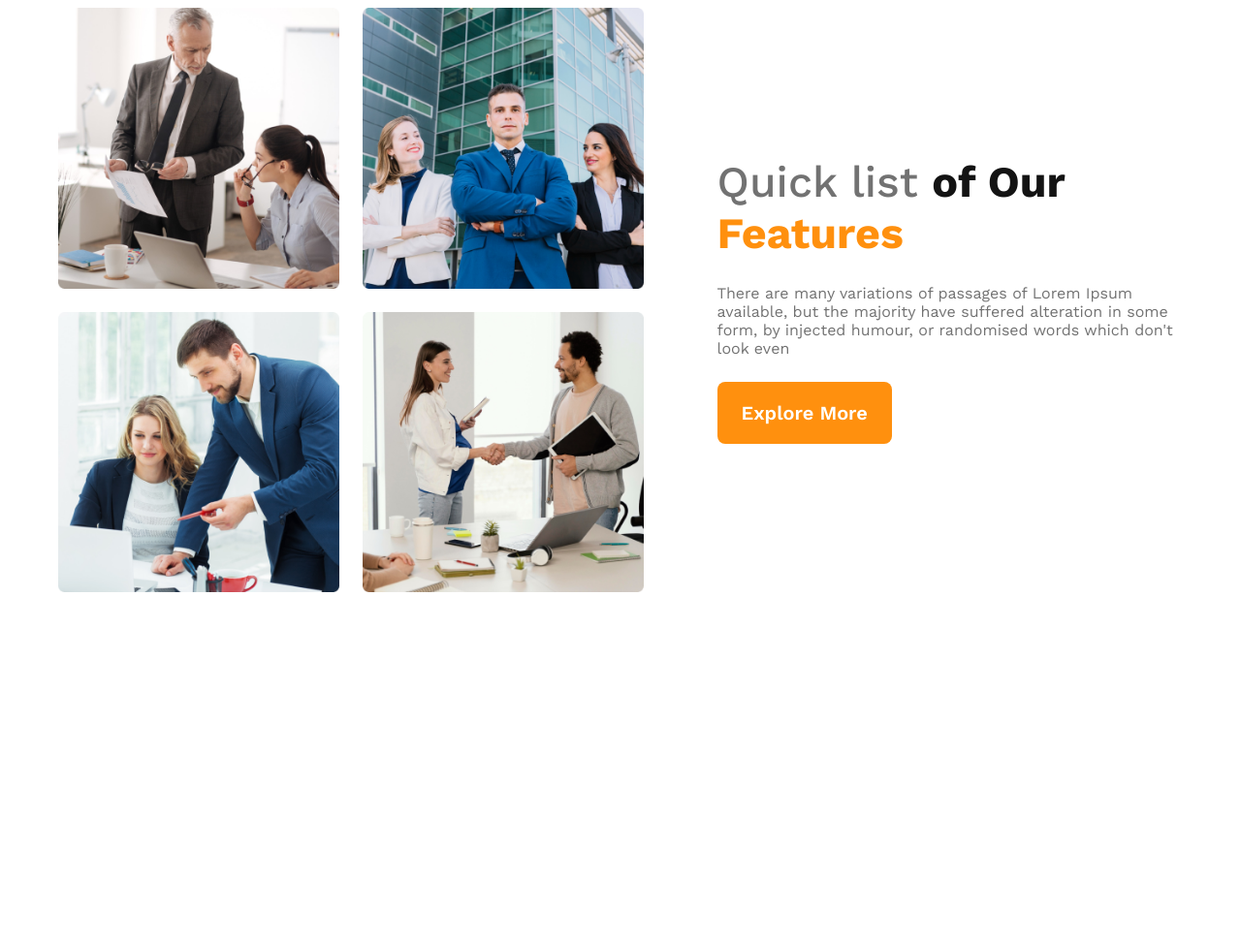
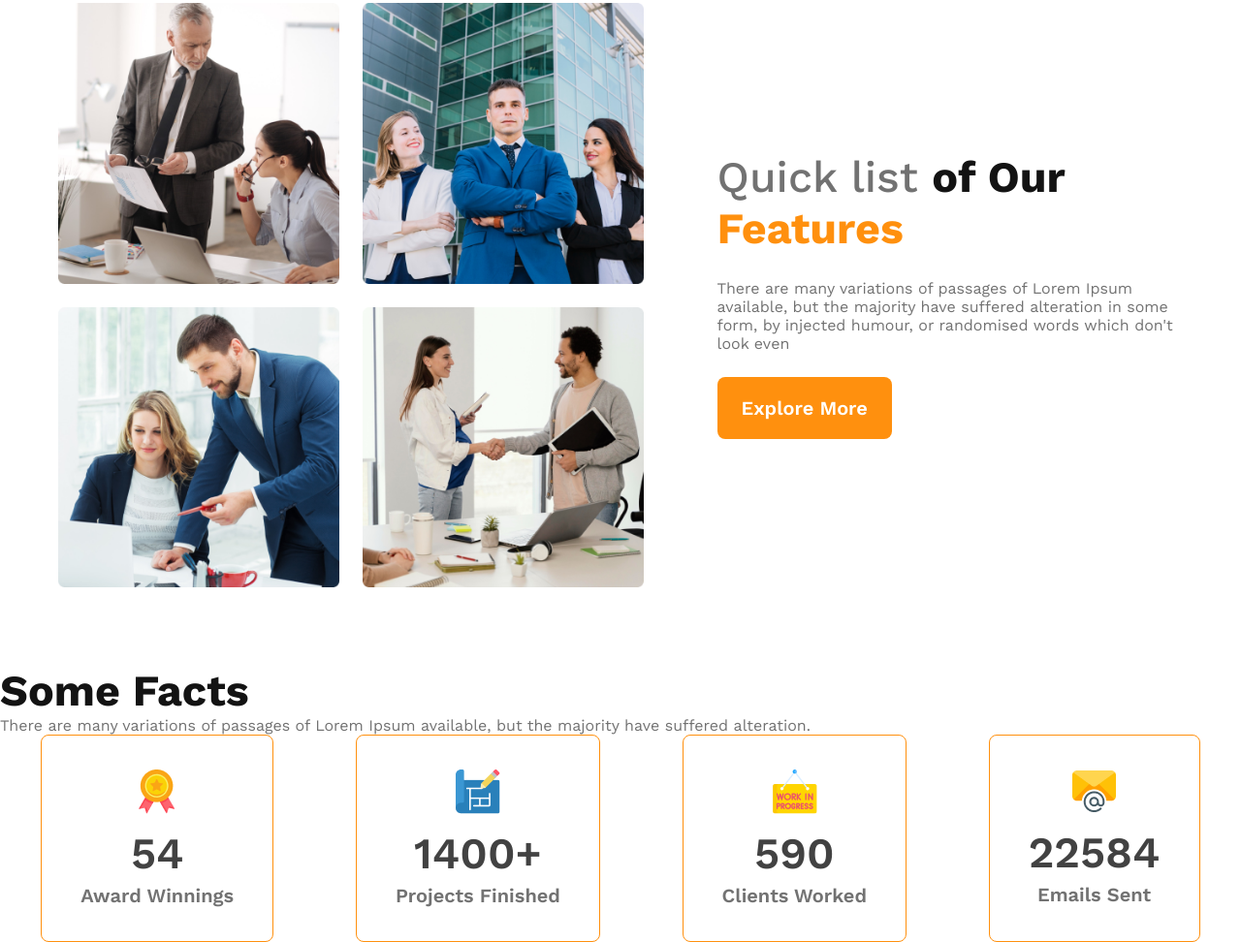
Before and after one commit to shahriarmostafiz/G3-Architects-Project, a plain HTML site: page index.html in a window 1280 px wide. Shown: the part 1091-2063 px from the top of the page at 97% size. Before the commit the page ends 1787 px from the top, so only its background shows below. Drawn offline with nearby package versions, Linux system fonts and the light colour scheme.

Commit message:
cards-created

```diff
--- a/index.html
+++ b/index.html
@@ -16,7 +16,7 @@
     <header>
       <!-- navigation part  -->
       <nav>
-        <h3 class="nav-title">G3 Architects</h3>
+        <h3 class="title">G3 Architects</h3>
         <ul>
           <li><a href="">Home</a></li>
           <li><a href="">About</a></li>
@@ -43,7 +43,7 @@
     <!-- header ended  -->
 
     <main>
-      <!-- feature section -->
+      <!-- team section -->
       <section class="team">
         <div class="team-img-container">
           <img src="./images/team1.png" alt="" class="team-img" />
@@ -52,7 +52,7 @@
           <img src="./images/team4.png" alt="" class="team-img" />
         </div>
         <div class="team-content">
-          <h3 class="team-title">
+          <h3 class="title">
             <span id="gray">Quick list </span> of Our
             <span id="orange">Features</span>
           </h3>
@@ -64,6 +64,43 @@
           <button class="btn-primary">Explore More</button>
         </div>
       </section>
+      <!-- feature container  -->
+      <section class="features">
+        <div class="features-content"></div>
+        <div class="feature-img"></div>
+      </section>
+      <!-- facts section  -->
+      <section class="facts">
+        <div class="facts-info">
+          <h3 class="title">Some Facts</h3>
+          <p class="common-text">
+            There are many variations of passages of Lorem Ipsum available, but
+            the majority have suffered alteration.
+          </p>
+        </div>
+        <div class="facts-card-container">
+          <div class="card">
+            <img src="./images/icons/ribon.png" alt="" />
+            <h2 class="card-stats">54</h2>
+            <p class="card-title">Award Winnings</p>
+          </div>
+          <div class="card">
+            <img src="./images/icons/projects.png" alt="" />
+            <h2 class="card-stats">1400+</h2>
+            <p class="card-title">Projects Finished</p>
+          </div>
+          <div class="card">
+            <img src="./images/icons/customers.png" alt="" />
+            <h2 class="card-stats">590</h2>
+            <p class="card-title">Clients Worked</p>
+          </div>
+          <div class="card">
+            <img src="./images/icons/email.png" alt="" />
+            <h2 class="card-stats">22584</h2>
+            <p class="card-title">Emails Sent</p>
+          </div>
+        </div>
+      </section>
     </main>
     <footer></footer>
   </body>
--- a/style.css
+++ b/style.css
@@ -29,6 +29,11 @@
   font-size: 1rem;
   font-weight: 400;
 }
+.title {
+  color: #131313;
+  font-size: 2.8rem;
+  font-weight: 700;
+}
 /* header section styles  */
 header {
   background: rgba(255, 144, 14, 0.1);
@@ -41,11 +46,6 @@ nav {
   align-items: center;
 }
 
-.nav-title {
-  color: #131313;
-  font-size: 2.8rem;
-  font-weight: 700;
-}
 nav ul {
   display: flex;
   /* flex-grow: 4; */
@@ -88,15 +88,15 @@ nav a {
 /* main secion styles  */
 main {
   max-width: 1440px;
-  margin: 85px auto;
+  margin: 0 auto;
 }
 /* team section here  */
 .team {
   display: flex;
-  justify-content: space-around;
+  /* justify-content: space-around; */
   align-items: center;
   gap: 76px;
-  padding: 0 60px;
+  padding: 80px 60px;
 }
 .team-img-container {
   /* width: 50%; */
@@ -107,15 +107,40 @@ main {
 .team-img {
   width: 100%;
 }
-.team-title {
+.title {
   color: #131313;
   font-size: 2.8rem;
   font-weight: 700;
 }
 .team-text {
   max-width: 537px;
+  padding: 1.6rem 0;
+}
+
+/* facts section here  */
+.facts-card-container {
+  display: flex;
+  /* width: 100%; */
+  justify-content: space-around;
+}
+.card {
+  border-radius: 8px;
+  border: 1px solid #ff900e;
+  text-align: center;
+  padding: 35px 40px;
+}
+.card-stats {
+  color: #424242;
+  text-align: center;
+  font-size: 45px;
+  font-weight: 600;
+  margin-top: 10px;
+}
+.card-title {
   color: #727272;
-  padding: 1.6rem 0;
+  font-size: 20px;
+  font-weight: 600;
+  margin-top: 5px;
 }
 
 /* responsive styles  */
```
